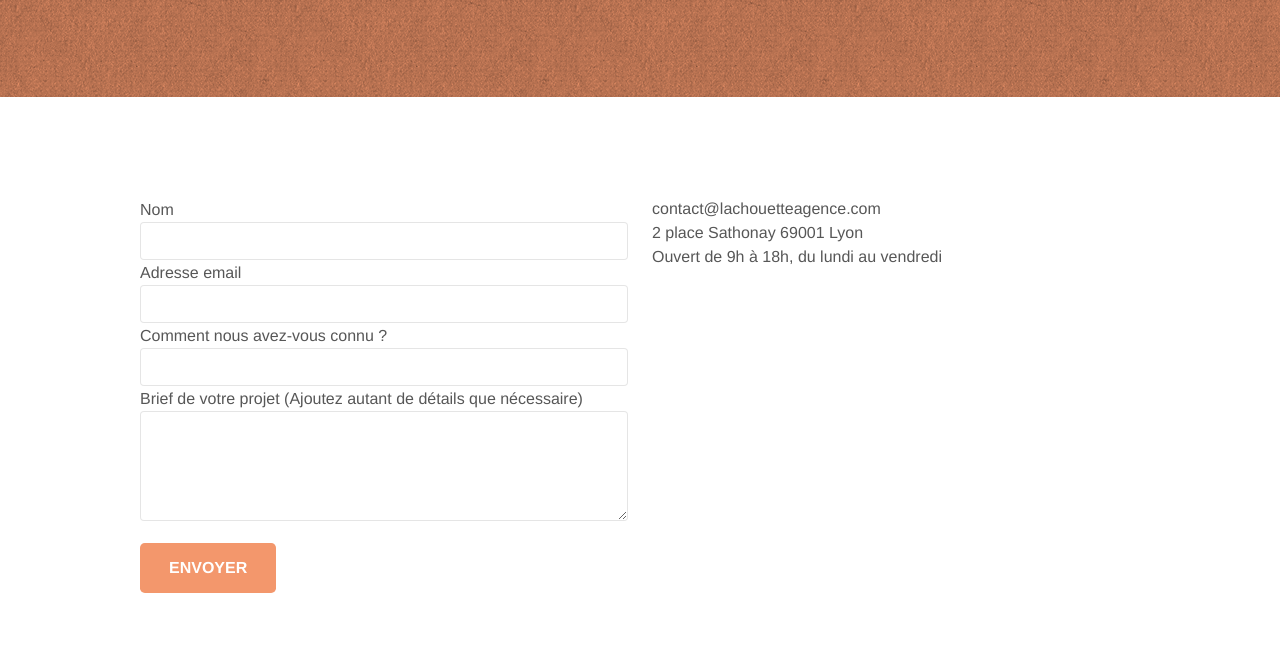
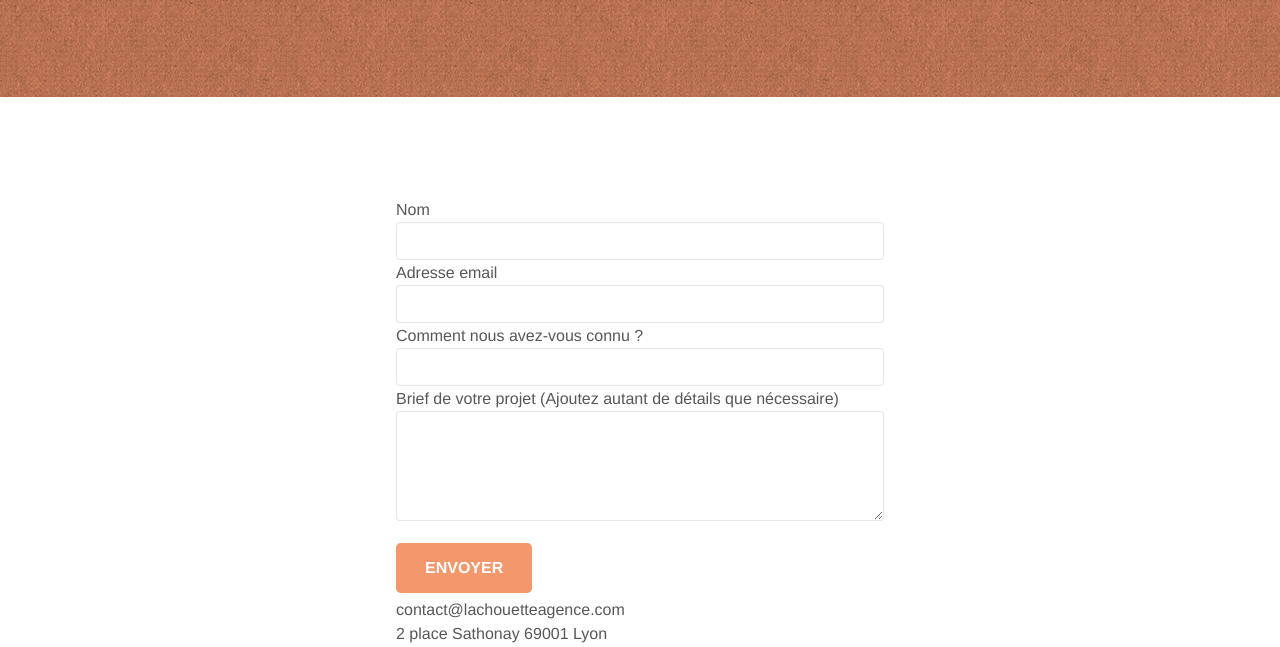
Before and after one commit to RemyHub92/P4_STRAUB_Remy, a plain HTML site: page contact.html in a window 1280 px wide. Shown: the part 305-952 px from the top of the page. Drawn offline with nearby package versions, Linux system fonts and the light colour scheme; files that its build step writes are made by us from their sources; a script that the page names is missing.

Commit message:
modif centrage page2

```diff
--- a/contact.html
+++ b/contact.html
@@ -85,7 +85,7 @@
 		<!-- bloc-7 -->
 		<div class="bloc bgc-white l-bloc" id="bloc-7">
 			<div class="container bloc-lg">
-				<div class="row">
+				<div class="row row2">
 					<div class="col-sm-6">
 						<form id="form_1" novalidate success-msg="Your message has been sent."
 							fail-msg="Sorry it seems that our mail server is not responding, Sorry for the inconvenience!">
--- a/style.css
+++ b/style.css
@@ -851,6 +851,12 @@ h4 {
     flex-direction: row;
 }
 
+.row2{
+    display: flex;
+    flex-direction: column;
+    align-items: center;
+}
+
 @media (max-width: 1024px) {
     .bloc {
         padding-left: 20px;
```
